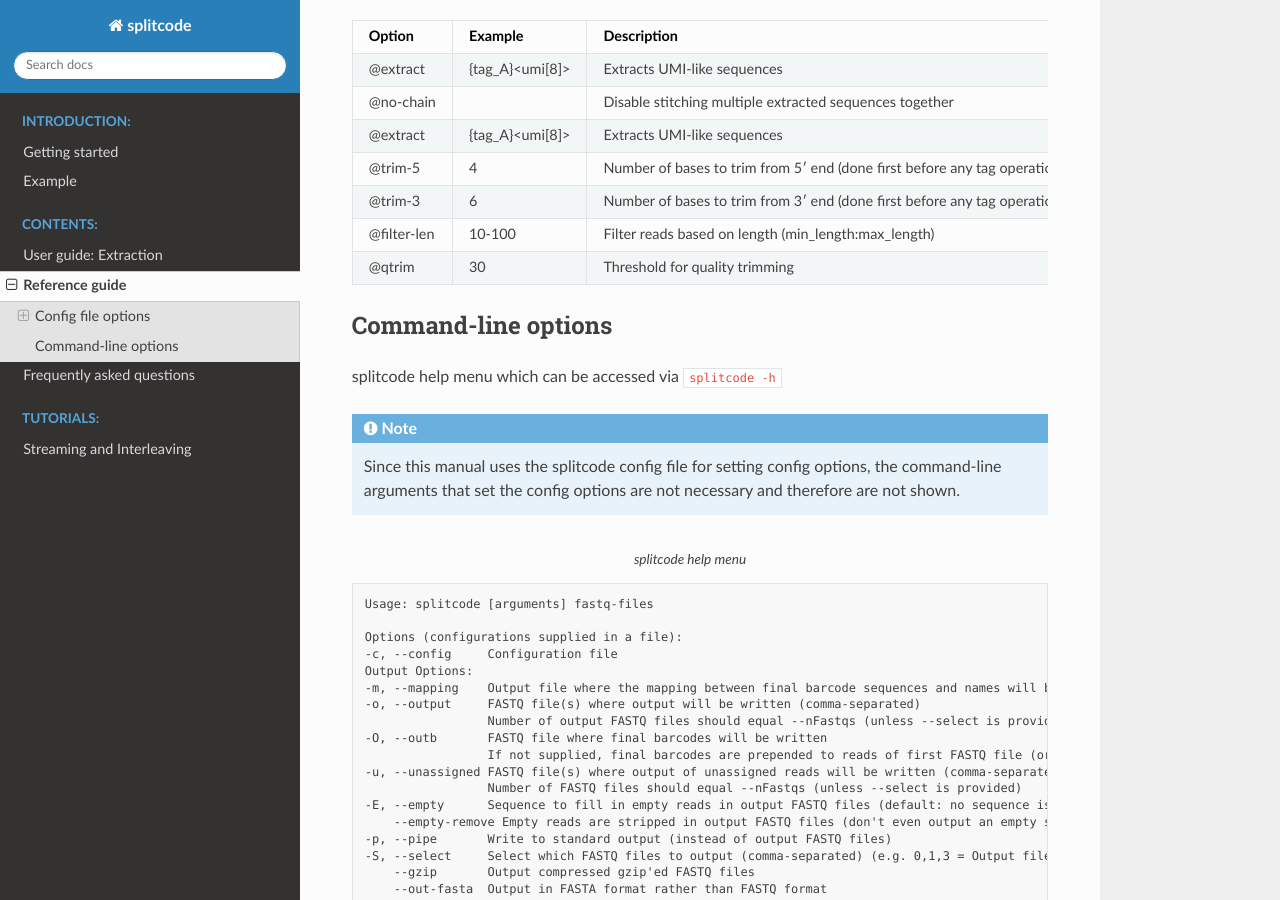
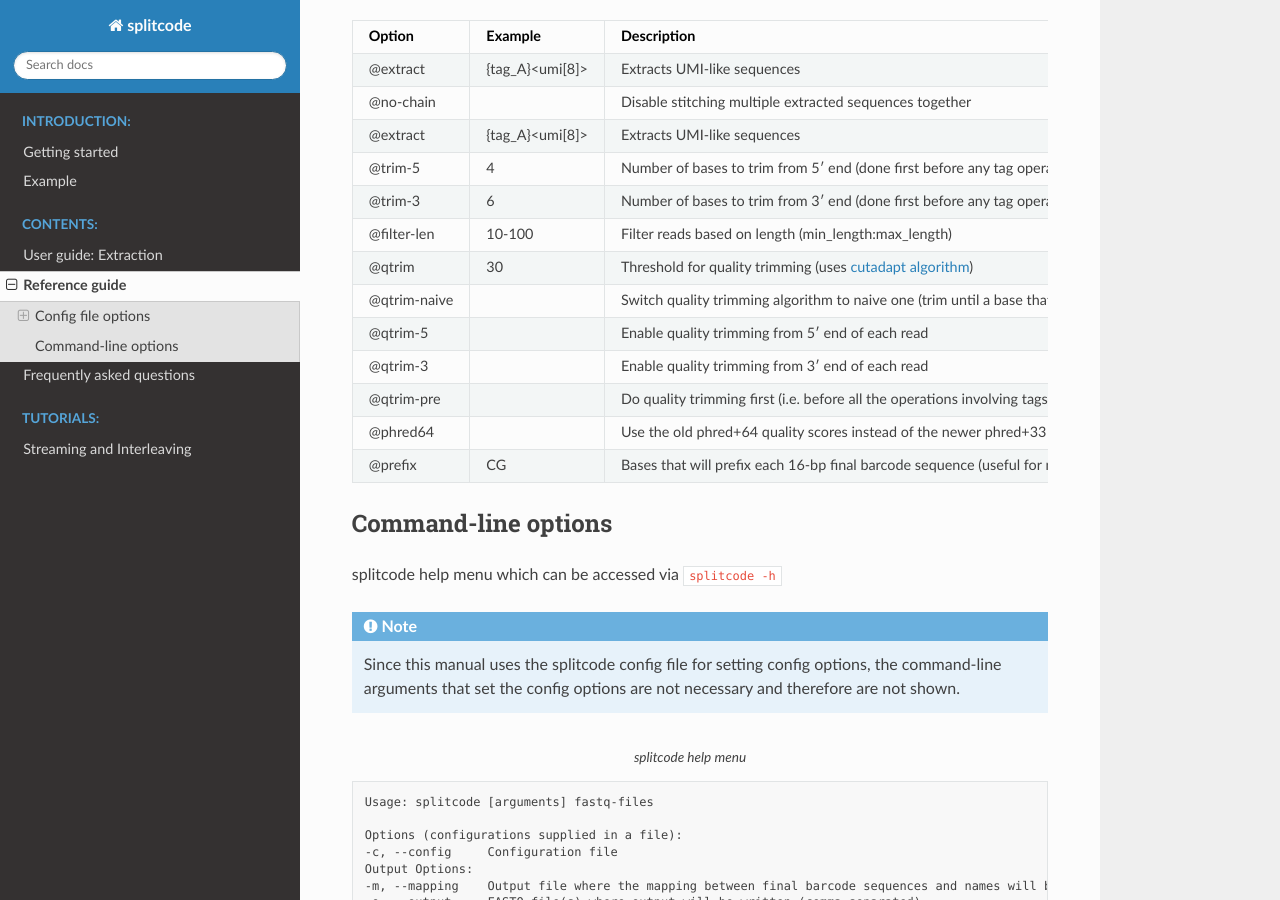
Before and after one commit to pachterlab/splitcode-tutorial, a Sphinx documentation site: the page built from docs/source/reference_guide.rst, in a window 1280 px wide and 900 px high, scrolled down 1027 px. Built offline with Sphinx 7.4.7 and the Read the Docs theme 2.0.0, drawn with Linux system fonts in a browser that asks for light colours.

Commit message:
Update reference_guide.rst

```diff
--- a/docs/source/reference_guide.rst
+++ b/docs/source/reference_guide.rst
@@ -115,7 +115,25 @@
      - Filter reads based on length (min_length:max_length)
    * - @qtrim
      - 30
-     - Threshold for quality trimming
+     - Threshold for quality trimming (uses `cutadapt algorithm <https://cutadapt.readthedocs.io/en/stable/algorithms.html#quality-trimming-algorithm>`_)
+   * - @qtrim-naive
+     -
+     - Switch quality trimming algorithm to naive one (trim until a base that meets quality threshold is found)
+   * - @qtrim-5
+     -
+     - Enable quality trimming from 5′ end of each read
+   * - @qtrim-3
+     -
+     - Enable quality trimming from 3′ end of each read
+   * - @qtrim-pre
+     -
+     - Do quality trimming first (i.e. before all the operations involving tags)
+   * - @phred64
+     -
+     - Use the old phred+64 quality scores instead of the newer phred+33 scores
+   * - @prefix
+     - CG
+     - Bases that will prefix each 16-bp final barcode sequence (useful for merging separate experiments)
 
 Command-line options
 ^^^^^^^^^^^^^^^^^^^^
```
